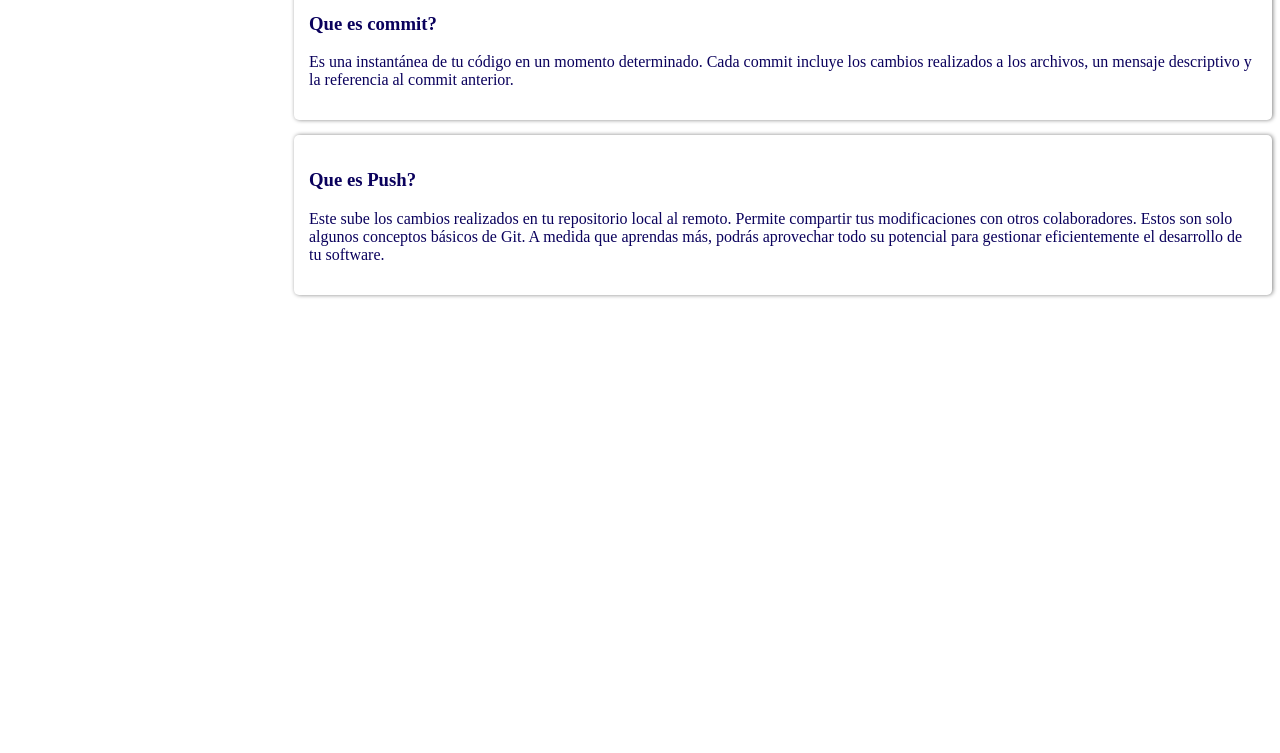
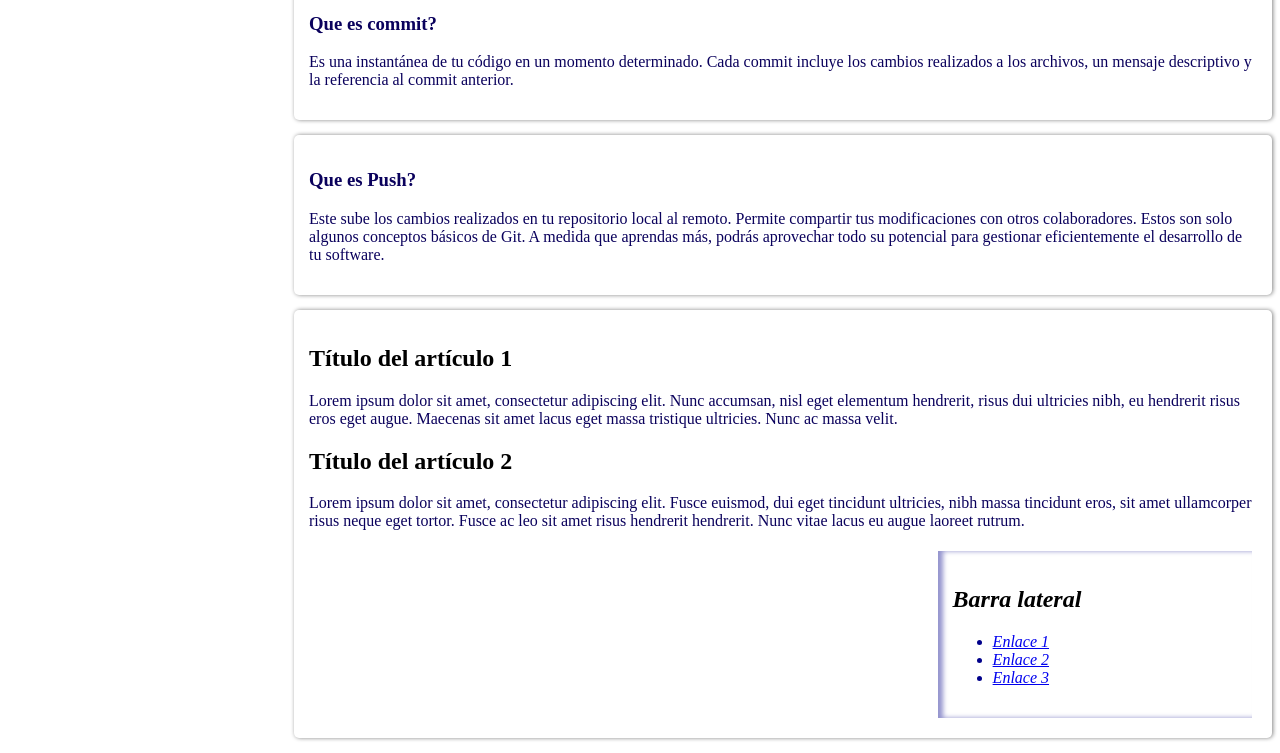
Before and after one commit to alex123mt/gitconceptos, a plain HTML site: page index.html in a window 1280 px wide. Shown: the part 618-1371 px from the top of the page. Before the commit the page ends 928 px from the top, so only its background shows below. Drawn offline with Linux system fonts and the light colour scheme.

Commit message:
cambiosconceptos

```diff
--- a/index.html
+++ b/index.html
@@ -66,6 +66,26 @@
 
         </article>
     </section>
+    <section id="main">
+        <article>
+            <h2>Título del artículo 1</h2>
+            <p>Lorem ipsum dolor sit amet, consectetur adipiscing elit. Nunc accumsan, nisl eget elementum hendrerit, risus dui ultricies nibh, eu hendrerit risus eros eget augue. Maecenas sit amet lacus eget massa tristique ultricies. Nunc ac massa velit.</p>
+        </article>
+
+        <article>
+            <h2>Título del artículo 2</h2>
+            <p>Lorem ipsum dolor sit amet, consectetur adipiscing elit. Fusce euismod, dui eget tincidunt ultricies, nibh massa tincidunt eros, sit amet ullamcorper risus neque eget tortor. Fusce ac leo sit amet risus hendrerit hendrerit. Nunc vitae lacus eu augue laoreet rutrum.</p>
+        </article>
+
+        <aside>
+            <h2>Barra lateral</h2>
+            <ul>
+                <li><a href="#">Enlace 1</a></li>
+                <li><a href="#">Enlace 2</a></li>
+                <li><a href="#">Enlace 3</a></li>
+            </ul>
+        </aside>
+    </section>
 
 </body>
 </html>
```
Also changed, not shown: 1 other file.
